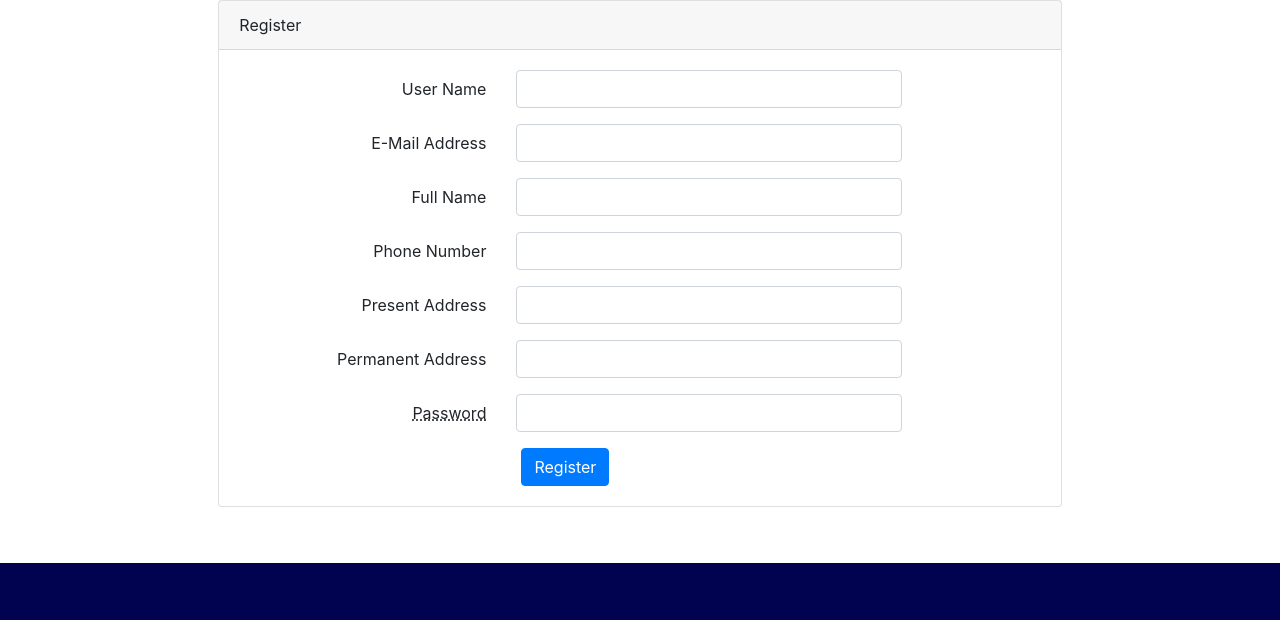
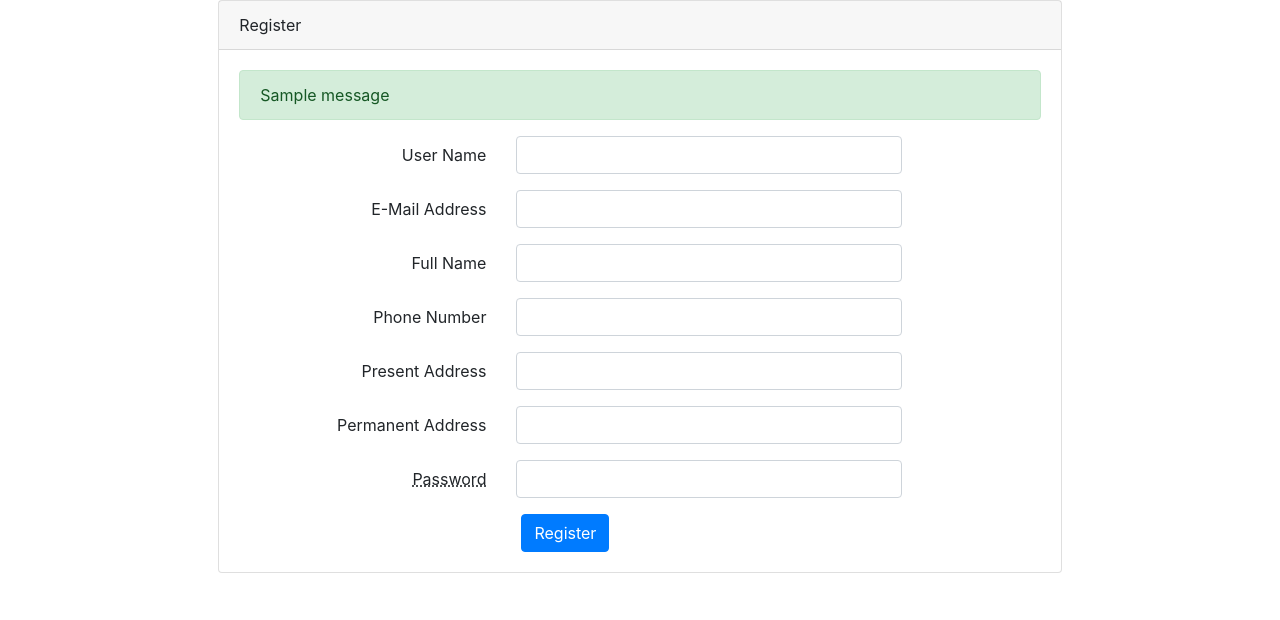
Before and after one commit to Himanshucwu20/Smart_Waste_Management_System, a Flask app: page /signup in a window 1280 px wide. Shown: the part 171-791 px from the top of the page. Run offline with Flask 3, Linux system fonts and the light colour scheme; tables that the repository leaves empty hold one stand-in row (values such as "Sample post"); one stand-in notice (Sample message) is shown; some libraries are stand-ins or nearby versions.

Commit message:
Update signup.html

```diff
--- a/templates/signup.html
+++ b/templates/signup.html
@@ -61,6 +61,15 @@
                       <div class="img" style="background-image: url({{url_for('static',filename='bgsu.jpg')}});"></div>
                         <div class="card-header">Register</div>
                         <div class="card-body">
+                            {% with messages = get_flashed_messages(with_categories=true) %}
+                                  {% if messages %}
+                                    {% for category, message in messages %}
+                                      <div class="alert alert-{{ category }}" role="alert">
+                                        {{ message }}
+                                      </div>
+                                    {% endfor %}
+                                  {% endif %}
+                                {% endwith %}
                             <form name="my-form" onsubmit="return validform()" action="/signup" method="post">
                                 <div class="form-group row">
                                     <label for="full_name" class="col-md-4 col-form-label text-md-right">User Name</label>
```
